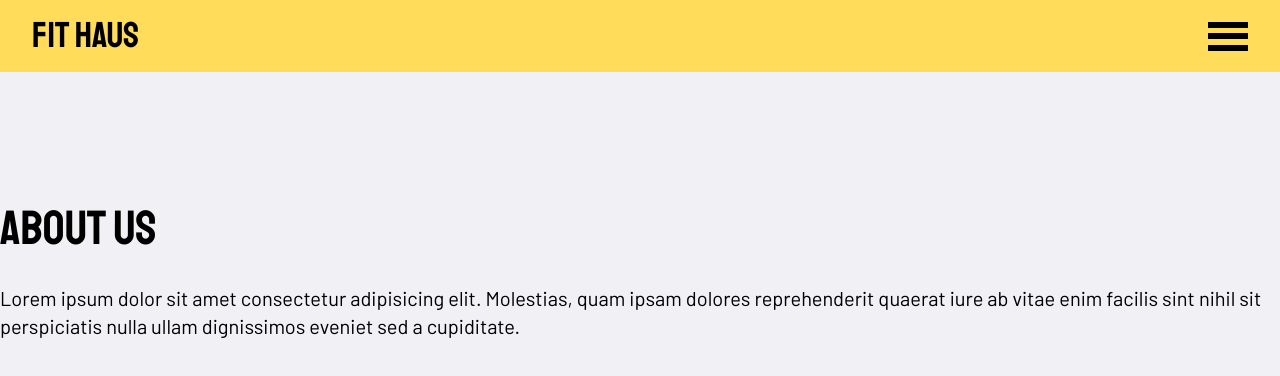
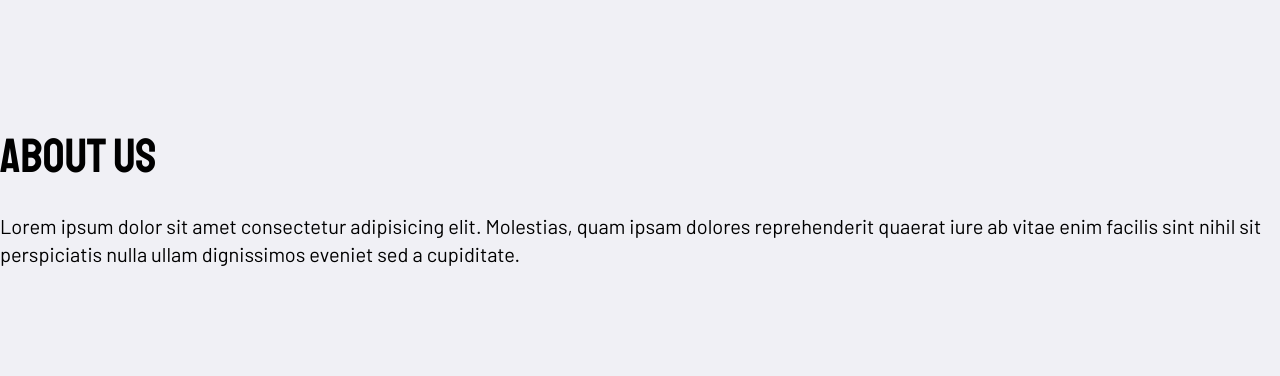
Before and after one commit to AndrewGlennAquino/fit-haus-website, a React (Vite) app: page /About in a window 1280 px wide. Shown: the top 376 px of the page. Built offline with nearby package versions, Linux system fonts and the light colour scheme.

Commit message:
Remove ScrollToTop and Header

```diff
--- a/src/main.jsx
+++ b/src/main.jsx
@@ -8,8 +8,6 @@ import Header from "./components/Header";
 createRoot(document.getElementById("root")).render(
   <StrictMode>
     <BrowserRouter>
-      <ScrollToTop />
-      <Header />
       <App />
     </BrowserRouter>
   </StrictMode>
```
